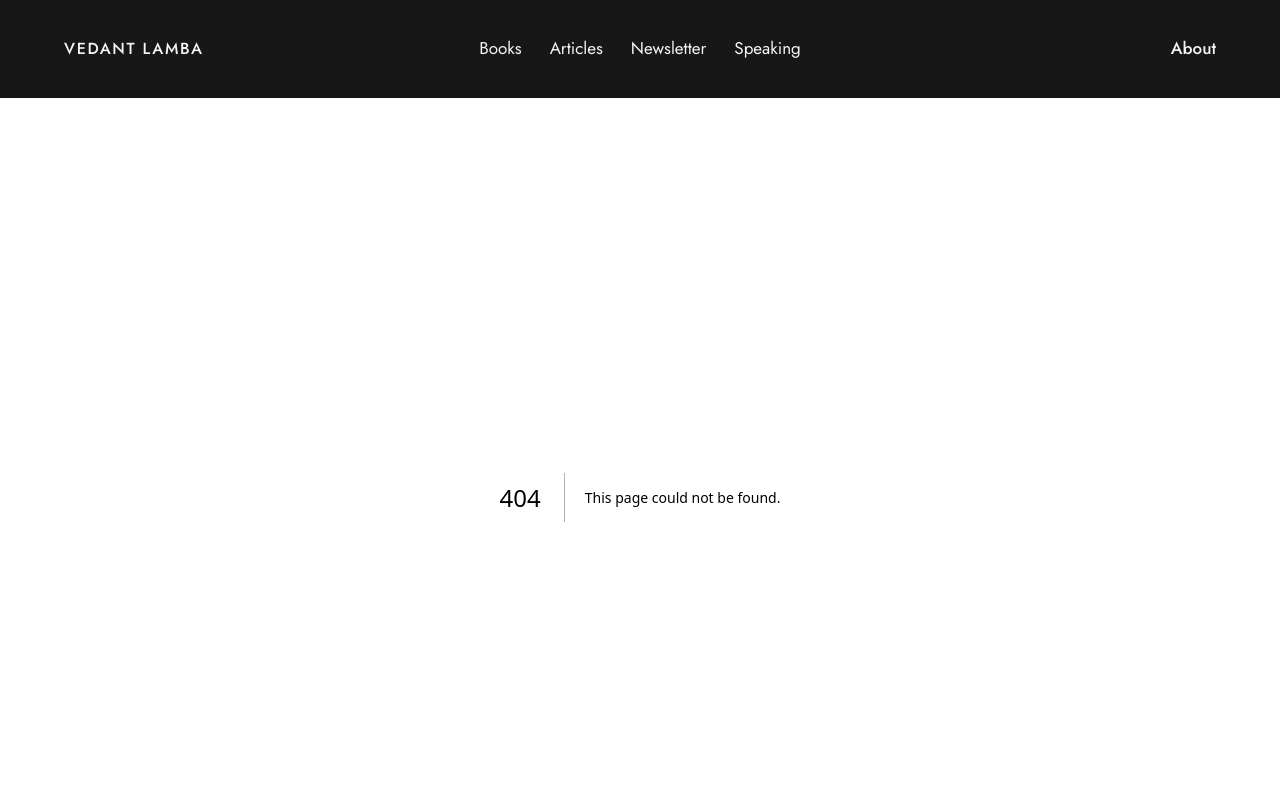
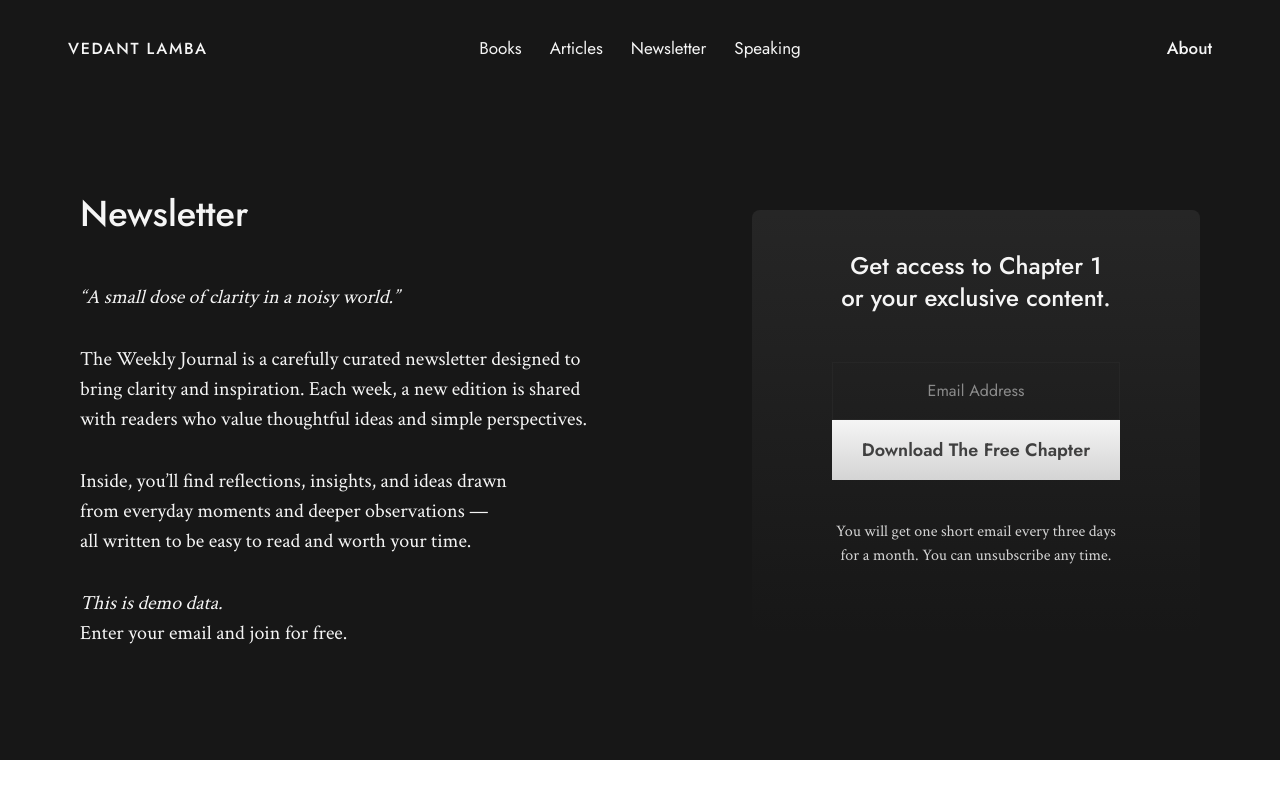
Before and after one commit to vedantlamba/author-portfolio-nextjs, a Next.js app: page /newsletter in a window 1280 px wide. Before the commit this address had no page. Shown: the top 798 px of the page. Built offline with nearby package versions, Linux system fonts and the light colour scheme.

Commit message:
feat: add newsletter hero section

```diff
--- a/app/articles/page.tsx
+++ b/app/articles/page.tsx
@@ -5,7 +5,7 @@ import {
   ArrowRight02Icon,
   CheckmarkBadge01Icon,
 } from "@hugeicons/core-free-icons";
-import { articlesData } from "./mock-data";
+import { articlesData } from "../../components/Articles/Data/mock-data";
 import Link from "next/link";
 import { LeadCaptureSection } from "@/components/Home/components/lead-capture-section";
 
--- /dev/null
+++ b/app/newsletter/page.tsx
@@ -0,0 +1,62 @@
+import React from "react";
+import { crimson } from "../layout";
+import { NewsletterBox } from "@/components/Home/components/lead-capture-section";
+
+
+function NewsletterPage() {
+  return (
+    <div className="flex flex-col gap-8 lg:gap-28">
+      <div className="flex flex-col bg-neutral-900 text-neutral-100 pt-8 lg:pt-24 pb-16 lg:pb-28">
+        <div className="max-w-6xl mx-auto w-full">
+          <NewsletterHero />
+        </div>
+      </div>
+    </div>
+  );
+}
+
+export default NewsletterPage;
+
+export const NewsletterHero = () => {
+  return (
+    <div className="grid grid-cols-1 min-[1100px]:grid-cols-2">
+      <div className="flex flex-col justify-center gap-8 lg:gap-12 pl-10 min-[760px]:max-[1262px]:pl-0 lg:pl-4 mb-10 min-[1100px]:mb-0 min-[760px]:max-[1262px]:items-center min-[760px]:max-[1262px]:text-center">
+        <h2 className="text-2xl md:text-3xl lg:text-4xl font-medium">
+          Newsletter
+        </h2>
+        <div
+          className={`${crimson.className} text-lg lg:text-xl max-w-xs lg:max-w-lg text-balance space-y-6 lg:space-y-8 leading-[1.5]`}
+        >
+          <p className="italic">“A small dose of clarity in a noisy world.”</p>
+          <p>
+            The Weekly Journal is a carefully curated newsletter designed to
+            bring clarity and inspiration. Each week, a new edition is shared
+            with readers who value thoughtful ideas and simple perspectives.
+          </p>
+          <p>
+            Inside, you’ll find reflections, insights, and ideas drawn from
+            everyday moments and deeper observations — all written to be easy to
+            read and worth your time.
+          </p>
+          <span className="italic">This is demo data.</span>
+          <p>Enter your email and join for free.</p>
+        </div>
+      </div>
+      <div className="flex min-[760px]:max-[1262px]:justify-center min-[1100px]:justify-end items-center p-4">
+        <div className="h-full w-lg min-[760px]:max-[1262px]:w-sm lg:w-md bg-linear-to-b from-neutral-800 to-neutral-900 rounded-md flex flex-col text-balance text-center gap-10 py-10">
+          <h2 className="text-xl lg:text-2xl font-medium flex-1">
+            Get access to Chapter 1 or your exclusive content.
+          </h2>
+
+          <NewsletterBox />
+          <p
+            className={`${crimson.className} text-neutral-300 flex-1 text-sm lg:text-base`}
+          >
+            You will get one short email every three days for a month. You can
+            unsubscribe any time.
+          </p>
+        </div>
+      </div>
+    </div>
+  );
+};
--- a/components/ui/navbar.tsx
+++ b/components/ui/navbar.tsx
@@ -15,7 +15,7 @@ const Links = [
 export const Navbar = () => {
   return (
     <div className="bg-neutral-900 text-neutral-100">
-      <div className="max-w-6xl w-full mx-auto flex items-center py-9 px-8 min-[1100px]:px-0 text-[17px]">
+      <div className="max-w-6xl w-full mx-auto flex items-center py-9 px-8 min-[1100px]:px-1 text-[17px]">
         <div className="flex-1">
           <Link
             href="/"
```
Also changed, not shown: components/Articles/Data/mock-data.ts (renamed from app/articles/mock-data.ts).
